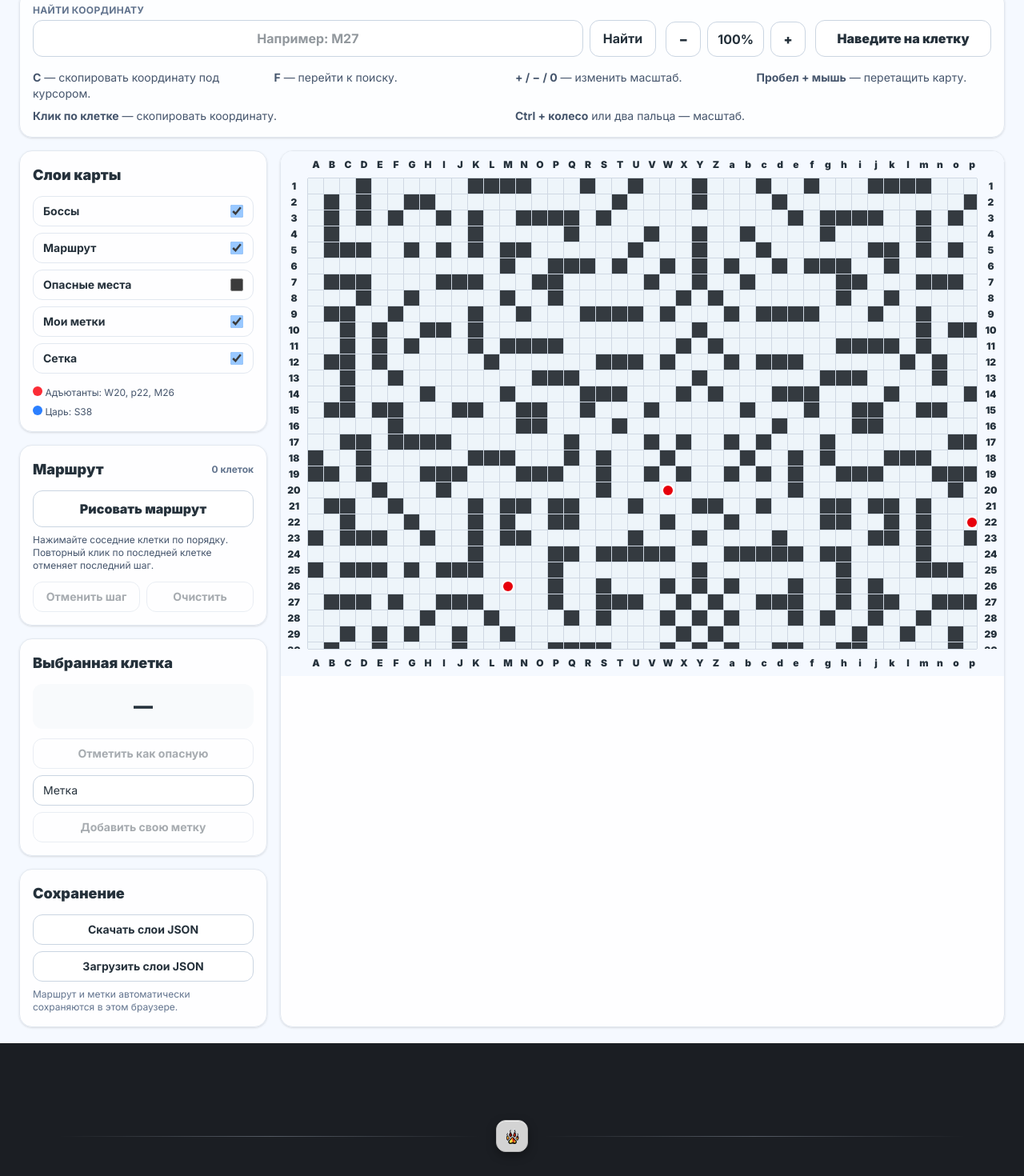
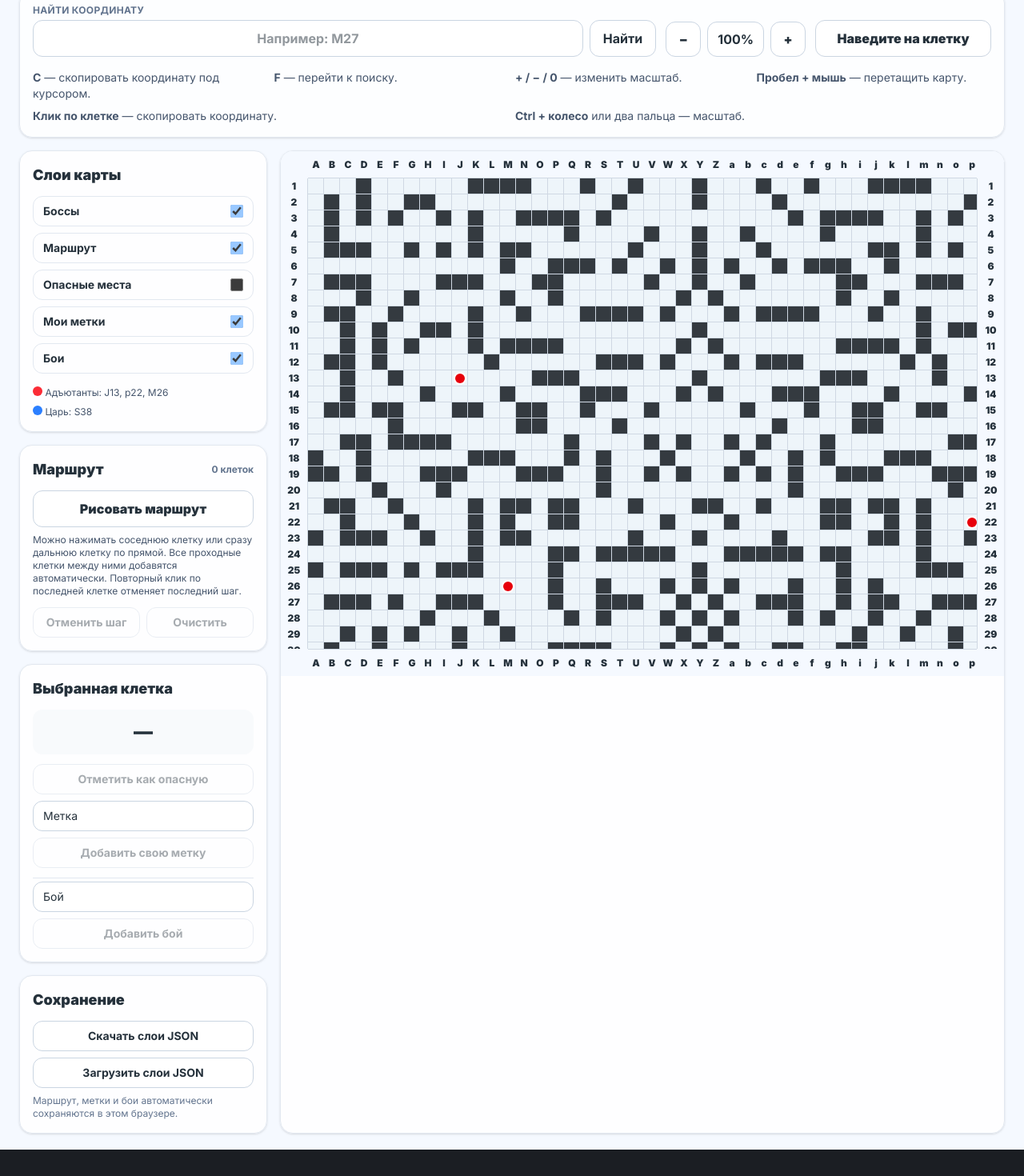
Before and after one commit to reverie-w-sh/dm-portal, a Next.js app: page /sad-koshmarov in a window 1280 px wide. Shown: the part 173-1643 px from the top of the page at 80% size. Built offline with nearby package versions, Linux system fonts and the light colour scheme.

Commit message:
Update page.tsx

```diff
--- a/src/app/sad-koshmarov/page.tsx
+++ b/src/app/sad-koshmarov/page.tsx
@@ -32,8 +32,13 @@ type CustomMarker = {
   label: string;
 };
 
+type BattleMarker = {
+  coord: string;
+  label: string;
+};
+
 const BOSSES: Boss[] = [
-  { coord: "W20", kind: "adjutant", label: "Адъютант" },
+  { coord: "J13", kind: "adjutant", label: "Адъютант" },
   { coord: "p22", kind: "adjutant", label: "Адъютант" },
   { coord: "M26", kind: "adjutant", label: "Адъютант" },
   { coord: "S38", kind: "king", label: "Трухлявый дендроид" },
@@ -49,13 +54,51 @@ function normalizeCoord(value: string) {
   return value.trim();
 }
 
-function areAdjacent(a: string, b: string, columns: string[]) {
-  const aCol = columns.indexOf(a.charAt(0));
-  const bCol = columns.indexOf(b.charAt(0));
-  const aRow = Number(a.slice(1)) - 1;
-  const bRow = Number(b.slice(1)) - 1;
+function parseCoord(coord: string, columns: string[]) {
+  const col = columns.indexOf(coord.charAt(0));
+  const row = Number(coord.slice(1)) - 1;
 
-  return Math.abs(aCol - bCol) + Math.abs(aRow - bRow) === 1;
+  if (col < 0 || !Number.isInteger(row) || row < 0) {
+    return null;
+  }
+
+  return { col, row };
+}
+
+function getStraightSegment(
+  from: string,
+  to: string,
+  columns: string[]
+): string[] | null {
+  const start = parseCoord(from, columns);
+  const end = parseCoord(to, columns);
+
+  if (!start || !end) return null;
+
+  const sameRow = start.row === end.row;
+  const sameCol = start.col === end.col;
+
+  if (!sameRow && !sameCol) return null;
+
+  const cells: string[] = [];
+
+  if (sameRow) {
+    const step = end.col > start.col ? 1 : -1;
+
+    for (let col = start.col + step; ; col += step) {
+      cells.push(`${columns[col]}${start.row + 1}`);
+      if (col === end.col) break;
+    }
+  } else {
+    const step = end.row > start.row ? 1 : -1;
+
+    for (let row = start.row + step; ; row += step) {
+      cells.push(`${columns[start.col]}${row + 1}`);
+      if (row === end.row) break;
+    }
+  }
+
+  return cells;
 }
 
 export default function GardenNightmaresPage() {
@@ -75,13 +118,15 @@ export default function GardenNightmaresPage() {
   const [showRoute, setShowRoute] = useState(true);
   const [showDanger, setShowDanger] = useState(false);
   const [showMarkers, setShowMarkers] = useState(true);
-  const [showGrid, setShowGrid] = useState(true);
+  const [showBattles, setShowBattles] = useState(true);
 
   const [routeEditMode, setRouteEditMode] = useState(false);
   const [route, setRoute] = useState<string[]>(EMPTY_ROUTE);
   const [dangerCells, setDangerCells] = useState<string[]>([]);
   const [customMarkers, setCustomMarkers] = useState<CustomMarker[]>([]);
+  const [battleMarkers, setBattleMarkers] = useState<BattleMarker[]>([]);
   const [markerLabel, setMarkerLabel] = useState("Метка");
+  const [battleLabel, setBattleLabel] = useState("Бой");
   const [message, setMessage] = useState("");
 
   const dragState = useRef({
@@ -128,6 +173,11 @@ export default function GardenNightmaresPage() {
     [customMarkers]
   );
 
+  const battleMap = useMemo(
+    () => new Map(battleMarkers.map((marker) => [marker.coord, marker])),
+    [battleMarkers]
+  );
+
   const getCoord = useCallback(
     (col: number, row: number) => `${columns[col]}${row + 1}`,
     [columns]
@@ -138,10 +188,12 @@ export default function GardenNightmaresPage() {
       const storedRoute = localStorage.getItem("garden-route");
       const storedDanger = localStorage.getItem("garden-danger");
       const storedMarkers = localStorage.getItem("garden-markers");
+      const storedBattles = localStorage.getItem("garden-battles");
 
       if (storedRoute) setRoute(JSON.parse(storedRoute));
       if (storedDanger) setDangerCells(JSON.parse(storedDanger));
       if (storedMarkers) setCustomMarkers(JSON.parse(storedMarkers));
+      if (storedBattles) setBattleMarkers(JSON.parse(storedBattles));
     } catch {
       // Повреждённые локальные данные просто игнорируем.
     }
@@ -158,6 +210,10 @@ export default function GardenNightmaresPage() {
   useEffect(() => {
     localStorage.setItem("garden-markers", JSON.stringify(customMarkers));
   }, [customMarkers]);
+
+  useEffect(() => {
+    localStorage.setItem("garden-battles", JSON.stringify(battleMarkers));
+  }, [battleMarkers]);
 
   const notify = useCallback((text: string) => {
     setMessage(text);
@@ -267,8 +323,17 @@ export default function GardenNightmaresPage() {
 
   const handleCellClick = useCallback(
     (coord: string) => {
+      setSelectedCoord(coord);
+
       if (routeEditMode) {
         setRoute((current) => {
+          const target = parseCoord(coord, columns);
+
+          if (!target || gardenMap.grid[target.row]?.[target.col] !== 0) {
+            notify("Маршрут можно прокладывать только по проходам");
+            return current;
+          }
+
           if (current.length === 0) return [coord];
 
           const last = current[current.length - 1];
@@ -277,17 +342,34 @@ export default function GardenNightmaresPage() {
             return current.slice(0, -1);
           }
 
-          if (!areAdjacent(last, coord, columns)) {
-            notify("Маршрут можно продолжать только в соседнюю клетку");
+          const segment = getStraightSegment(last, coord, columns);
+
+          if (!segment) {
+            notify("Выберите клетку по прямой: вверх, вниз, влево или вправо");
             return current;
           }
 
-          if (current.includes(coord)) {
-            notify("Эта клетка уже есть в маршруте");
+          const blocked = segment.find((item) => {
+            const point = parseCoord(item, columns);
+            return (
+              !point ||
+              gardenMap.grid[point.row]?.[point.col] !== 0
+            );
+          });
+
+          if (blocked) {
+            notify(`На пути есть стена: ${blocked}`);
             return current;
           }
 
-          return [...current, coord];
+          const repeated = segment.find((item) => current.includes(item));
+
+          if (repeated) {
+            notify(`Клетка ${repeated} уже есть в маршруте`);
+            return current;
+          }
+
+          return [...current, ...segment];
         });
         return;
       }
@@ -328,11 +410,43 @@ export default function GardenNightmaresPage() {
     [markerLabel, notify]
   );
 
+  const addBattle = useCallback(
+    (coord: string) => {
+      const label = battleLabel.trim() || "Бой";
+
+      setBattleMarkers((current) => {
+        const exists = current.find((item) => item.coord === coord);
+
+        if (exists) {
+          return current.map((item) =>
+            item.coord === coord ? { ...item, label } : item
+          );
+        }
+
+        return [...current, { coord, label }];
+      });
+
+      notify(`Бой добавлен: ${coord}`);
+    },
+    [battleLabel, notify]
+  );
+
+  const removeBattle = useCallback(
+    (coord: string) => {
+      setBattleMarkers((current) =>
+        current.filter((item) => item.coord !== coord)
+      );
+      notify(`Бой удалён: ${coord}`);
+    },
+    [notify]
+  );
+
   const exportLayers = useCallback(() => {
     const payload = {
       route,
       dangerCells,
       customMarkers,
+      battleMarkers,
       bosses: BOSSES,
     };
 
@@ -345,7 +459,7 @@ export default function GardenNightmaresPage() {
     a.download = "garden-layers.json";
     a.click();
     URL.revokeObjectURL(url);
-  }, [customMarkers, dangerCells, route]);
+  }, [battleMarkers, customMarkers, dangerCells, route]);
 
   const importLayers = useCallback(
     (file: File) => {
@@ -361,6 +475,9 @@ export default function GardenNightmaresPage() {
           }
           if (Array.isArray(parsed.customMarkers)) {
             setCustomMarkers(parsed.customMarkers);
+          }
+          if (Array.isArray(parsed.battleMarkers)) {
+            setBattleMarkers(parsed.battleMarkers);
           }
 
           notify("Слои загружены");
@@ -529,9 +646,11 @@ export default function GardenNightmaresPage() {
 
   const hoveredRow = hovered?.row ?? -1;
   const hoveredCol = hovered?.col ?? -1;
-  const activeCoord = hovered?.coord || selectedCoord;
+  const displayCoord = hovered?.coord || selectedCoord;
+  const activeCoord = selectedCoord || hovered?.coord || "";
   const activeBoss = activeCoord ? bossesByCoord.get(activeCoord) : undefined;
   const activeMarker = activeCoord ? markerMap.get(activeCoord) : undefined;
+  const activeBattle = activeCoord ? battleMap.get(activeCoord) : undefined;
   const activeRouteStep =
     activeCoord && routeIndex.has(activeCoord)
       ? Number(routeIndex.get(activeCoord)) + 1
@@ -610,14 +729,14 @@ export default function GardenNightmaresPage() {
             <div
               className="min-w-[220px] rounded-xl border px-4 py-2.5 text-center font-black"
               style={{
-                borderColor: activeCoord ? ACCENT : "#cbd5e1",
-                background: activeCoord ? "#edf7fd" : "#ffffff",
+                borderColor: displayCoord ? ACCENT : "#cbd5e1",
+                background: displayCoord ? "#edf7fd" : "#ffffff",
               }}
             >
               {message ||
                 (copiedCoord
                   ? `✓ ${copiedCoord} скопировано`
-                  : activeCoord || "Наведите на клетку")}
+                  : displayCoord || "Наведите на клетку")}
             </div>
           </div>
 
@@ -642,7 +761,7 @@ export default function GardenNightmaresPage() {
                   ["Маршрут", showRoute, setShowRoute],
                   ["Опасные места", showDanger, setShowDanger],
                   ["Мои метки", showMarkers, setShowMarkers],
-                  ["Сетка", showGrid, setShowGrid],
+                  ["Бои", showBattles, setShowBattles],
                 ].map(([label, checked, setter]) => (
                   <label
                     key={String(label)}
@@ -662,7 +781,7 @@ export default function GardenNightmaresPage() {
               </div>
 
               <div className="mt-4 space-y-2 text-xs text-slate-600">
-                <p><span className="inline-block h-3 w-3 rounded-full bg-red-500" /> Адъютанты: W20, p22, M26</p>
+                <p><span className="inline-block h-3 w-3 rounded-full bg-red-500" /> Адъютанты: J13, p22, M26</p>
                 <p><span className="inline-block h-3 w-3 rounded-full bg-blue-500" /> Царь: S38</p>
               </div>
             </section>
@@ -688,7 +807,7 @@ export default function GardenNightmaresPage() {
               </button>
 
               <p className="mt-2 text-xs text-slate-600">
-                Нажимайте соседние клетки по порядку. Повторный клик по последней клетке отменяет последний шаг.
+                Можно нажимать соседнюю клетку или сразу дальнюю клетку по прямой. Все проходные клетки между ними добавятся автоматически. Повторный клик по последней клетке отменяет последний шаг.
               </p>
 
               <div className="mt-3 grid grid-cols-2 gap-2">
@@ -740,6 +859,12 @@ export default function GardenNightmaresPage() {
                   </div>
                 )}
 
+                {activeBattle && (
+                  <div className="mt-1 text-sm font-bold">
+                    ⚔ {activeBattle.label}
+                  </div>
+                )}
+
                 {activeRouteStep && (
                   <div className="mt-1 text-xs text-slate-600">
                     Шаг маршрута №{activeRouteStep}
@@ -774,6 +899,31 @@ export default function GardenNightmaresPage() {
                 >
                   Добавить свою метку
                 </button>
+
+                <div className="my-1 border-t border-slate-200" />
+
+                <input
+                  value={battleLabel}
+                  onChange={(event) => setBattleLabel(event.target.value)}
+                  placeholder="Название боя"
+                  className="w-full rounded-xl border border-slate-300 bg-white px-3 py-2 text-sm outline-none focus:border-sky-400"
+                />
+
+                <button
+                  type="button"
+                  disabled={!activeCoord}
+                  onClick={() =>
+                    activeCoord &&
+                    (battleMap.has(activeCoord)
+                      ? removeBattle(activeCoord)
+                      : addBattle(activeCoord))
+                  }
+                  className="w-full rounded-xl border border-slate-300 bg-white px-3 py-2 text-sm font-bold disabled:opacity-40"
+                >
+                  {activeCoord && battleMap.has(activeCoord)
+                    ? "Убрать бой"
+                    : "Добавить бой"}
+                </button>
               </div>
             </section>
 
@@ -805,7 +955,7 @@ export default function GardenNightmaresPage() {
               </div>
 
               <p className="mt-2 text-xs text-slate-500">
-                Маршрут и метки автоматически сохраняются в этом браузере.
+                Маршрут, метки и бои автоматически сохраняются в этом браузере.
               </p>
             </section>
           </aside>
@@ -875,6 +1025,7 @@ export default function GardenNightmaresPage() {
                       const isFlashing = flashCoord === coord;
                       const boss = bossesByCoord.get(coord);
                       const marker = markerMap.get(coord);
+                      const battle = battleMap.get(coord);
                       const routeStep = routeIndex.get(coord);
                       const dangerous = dangerSet.has(coord);
 
@@ -899,7 +1050,7 @@ export default function GardenNightmaresPage() {
                             height: cellSize,
                             background: isWall ? WALL : PASSAGE,
                             boxShadow: [
-                              showGrid ? `inset -1px -1px 0 ${GRID}` : "",
+                              `inset -1px -1px 0 ${GRID}`,
                               isAxisHovered
                                 ? `inset 0 0 0 1px rgba(127,180,216,.45)`
                                 : "",
@@ -936,6 +1087,16 @@ export default function GardenNightmaresPage() {
 
                           {showMarkers && marker && (
                             <span className="absolute left-[12%] top-[12%] h-[42%] w-[42%] rounded-full bg-violet-500 ring-1 ring-white" />
+                          )}
+
+                          {showBattles && battle && (
+                            <span
+                              className="absolute inset-0 z-20 flex items-center justify-center text-[11px] font-black leading-none drop-shadow"
+                              title={battle.label}
+                              aria-label={battle.label}
+                            >
+                              ⚔
+                            </span>
                           )}
 
                           {showBosses && boss && (
```
